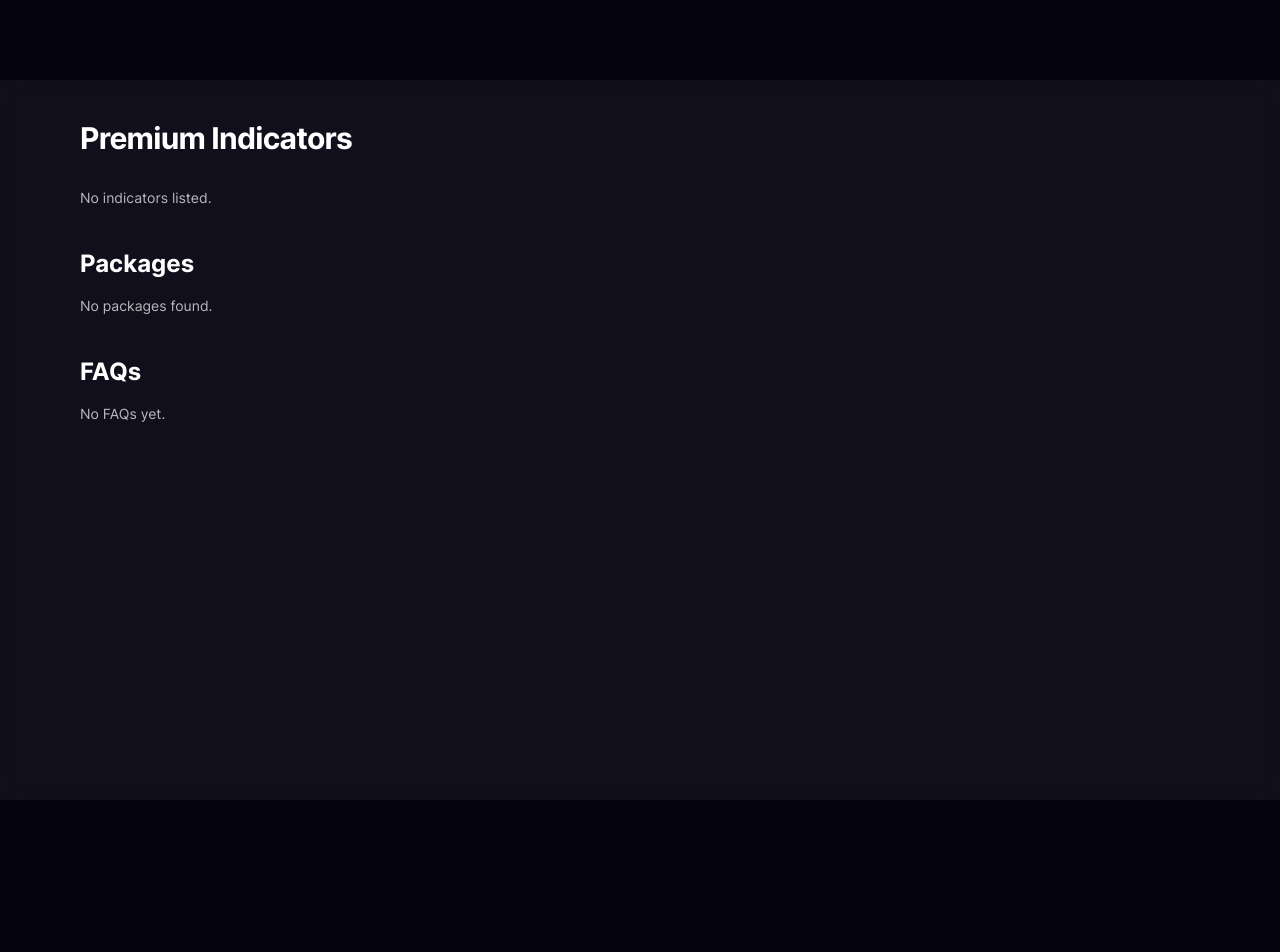
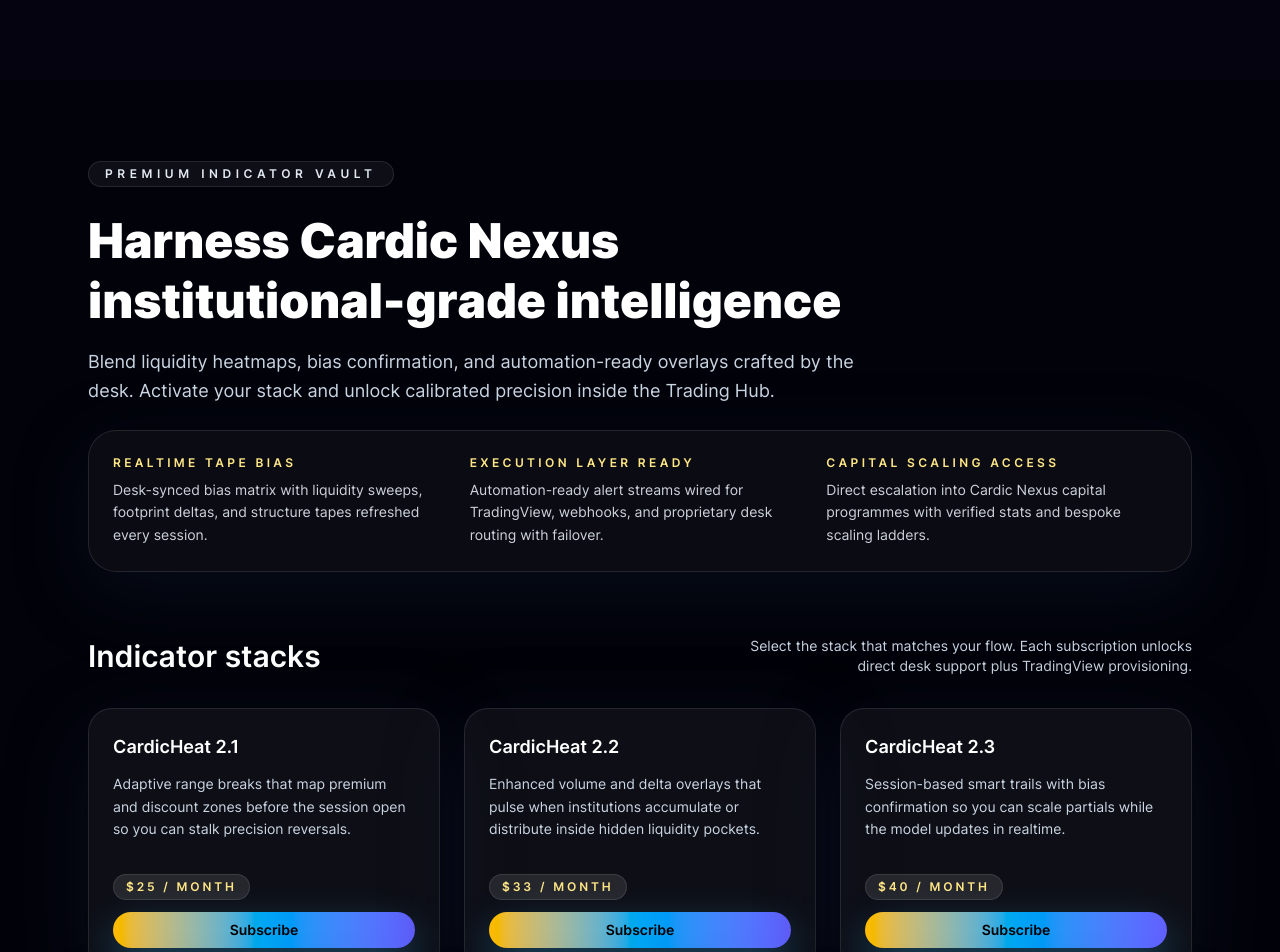
Before and after one commit to Cardicai/CARDIC-NEXUS, a Next.js app: page /indicators in a window 1280 px wide. Shown: the top 952 px of the page. Before the commit the page ends 800 px from the top, so only its background shows below. Built offline with nearby package versions, Linux system fonts and the light colour scheme.

Commit message:
feat: enrich premium indicator hero highlights

```diff
--- a/src/app/indicators/IndicatorPageClient.tsx
+++ b/src/app/indicators/IndicatorPageClient.tsx
@@ -1,9 +1,18 @@
 'use client';
+import Link from 'next/link';
 import React from 'react';
 
-type Stack = { id: string; title: string; description?: string; price?: string };
+type Stack = {
+  id: string;
+  title: string;
+  description?: string;
+  price?: string;
+};
 type Pkg = { id: string; name: string; price?: string; perks?: string[] };
 type Faq = { question: string; answer: string };
+
+const gradientButtonClass =
+  'inline-flex items-center justify-center rounded-full bg-gradient-to-r from-amber-400 via-sky-500 to-indigo-500 px-4 py-2 text-sm font-semibold text-black shadow-[0_18px_40px_rgba(56,189,248,0.35)] transition hover:scale-[1.02] focus-visible:outline focus-visible:outline-2 focus-visible:outline-offset-2 focus-visible:outline-sky-400';
 
 export default function IndicatorPageClient(props: {
   indicatorStacks?: Stack[];
@@ -11,52 +20,189 @@
   faqs?: Faq[];
 }) {
   const { indicatorStacks = [], packages = [], faqs = [] } = props;
+  const heroHighlights = [
+    {
+      title: 'Realtime Tape Bias',
+      description:
+        'Desk-synced bias matrix with liquidity sweeps, footprint deltas, and structure tapes refreshed every session.',
+    },
+    {
+      title: 'Execution Layer Ready',
+      description:
+        'Automation-ready alert streams wired for TradingView, webhooks, and proprietary desk routing with failover.',
+    },
+    {
+      title: 'Capital Scaling Access',
+      description:
+        'Direct escalation into Cardic Nexus capital programmes with verified stats and bespoke scaling ladders.',
+    },
+  ];
 
   return (
-    <div className="mx-auto max-w-6xl px-4 py-10">
-      <h1 className="text-3xl font-bold tracking-tight">Premium Indicators</h1>
+    <div className='relative overflow-hidden bg-[#02030a] text-slate-200'>
+      <div className='pointer-events-none absolute inset-0 -z-[1] bg-[radial-gradient(circle_at_5%_5%,rgba(245,199,107,0.18),transparent_55%),_radial-gradient(circle_at_95%_10%,rgba(56,189,248,0.22),transparent_60%),_radial-gradient(circle_at_50%_85%,rgba(129,140,248,0.16),transparent_65%)]' />
 
-      <section className="mt-8 grid gap-4 sm:grid-cols-2">
-        {indicatorStacks.map((s) => (
-          <div key={s.id} className="rounded-xl border border-white/10 p-4">
-            <h3 className="text-lg font-semibold">{s.title}</h3>
-            {s.description && <p className="mt-1 text-sm opacity-80">{s.description}</p>}
-            {s.price && <p className="mt-2 text-sm">{s.price}</p>}
+      <div className='relative mx-auto flex max-w-6xl flex-col gap-16 px-6 pb-24 pt-20'>
+        <header className='space-y-6 text-center md:text-left'>
+          <span className='inline-flex items-center justify-center rounded-full border border-white/10 bg-white/5 px-4 py-1 text-xs font-semibold uppercase tracking-[0.38em] text-slate-200'>
+            Premium Indicator Vault
+          </span>
+          <div className='space-y-4'>
+            <h1 className='text-balance text-4xl font-black leading-tight text-white md:text-5xl'>
+              Harness Cardic Nexus institutional-grade intelligence
+            </h1>
+            <p className='mx-auto max-w-3xl text-base leading-relaxed text-slate-300 md:mx-0 md:text-lg'>
+              Blend liquidity heatmaps, bias confirmation, and automation-ready
+              overlays crafted by the desk. Activate your stack and unlock
+              calibrated precision inside the Trading Hub.
+            </p>
+          </div>
+          <div className='grid gap-4 rounded-[28px] border border-white/10 bg-white/[0.04] p-6 text-left shadow-[0_20px_70px_rgba(14,23,42,0.45)] sm:grid-cols-3'>
+            {heroHighlights.map((highlight) => (
+              <div key={highlight.title} className='space-y-2'>
+                <p className='text-xs font-semibold uppercase tracking-[0.28em] text-amber-200'>
+                  {highlight.title}
+                </p>
+                <p className='text-sm leading-relaxed text-slate-200/90'>
+                  {highlight.description}
+                </p>
+              </div>
+            ))}
+          </div>
+        </header>
+
+        <section className='space-y-8'>
+          <div className='flex flex-wrap items-center justify-between gap-4'>
+            <h2 className='text-2xl font-semibold text-white md:text-3xl'>
+              Indicator stacks
+            </h2>
+            <p className='text-sm text-slate-300 md:max-w-md md:text-right'>
+              Select the stack that matches your flow. Each subscription unlocks
+              direct desk support plus TradingView provisioning.
+            </p>
+          </div>
+          <div className='grid gap-6 sm:grid-cols-2 lg:grid-cols-3'>
+            {indicatorStacks.map((stack) => (
+              <div
+                key={stack.id}
+                className='group relative flex h-full flex-col justify-between overflow-hidden rounded-3xl border border-white/10 bg-white/[0.05] p-6 shadow-[0_25px_80px_rgba(15,23,42,0.45)] transition duration-300 hover:border-white/30 hover:bg-white/[0.08]'
+              >
+                <div className='space-y-3'>
+                  <h3 className='text-lg font-semibold text-white'>
+                    {stack.title}
+                  </h3>
+                  {stack.description && (
+                    <p className='text-sm leading-relaxed text-slate-300'>
+                      {stack.description}
+                    </p>
+                  )}
+                </div>
+                <div className='mt-8 space-y-3'>
+                  {stack.price && (
+                    <span className='inline-flex items-center rounded-full border border-white/10 bg-white/10 px-3 py-1 text-xs font-semibold uppercase tracking-[0.24em] text-amber-200'>
+                      {stack.price}
+                    </span>
+                  )}
+                  <Link
+                    href={`/checkout?plan=${encodeURIComponent(stack.id)}`}
+                    prefetch={false}
+                    className={`${gradientButtonClass} w-full`}
+                  >
+                    Subscribe
+                  </Link>
+                </div>
               </div>
             ))}
             {indicatorStacks.length === 0 && (
-          <p className="text-sm opacity-70">No indicators listed.</p>
+              <p className='rounded-3xl border border-dashed border-white/20 p-6 text-sm text-slate-300'>
+                No indicator stacks are available right now. Check back soon.
+              </p>
             )}
+          </div>
         </section>
 
-      <h2 className="mt-10 text-2xl font-bold">Packages</h2>
-      <section className="mt-4 grid gap-4 sm:grid-cols-2">
-        {packages.map((p) => (
-          <div key={p.id} className="rounded-xl border border-white/10 p-4">
-            <h3 className="text-lg font-semibold">{p.name}</h3>
-            {p.price && <p className="mt-1 text-sm">{p.price}</p>}
-            {Array.isArray(p.perks) && p.perks.length > 0 && (
-              <ul className="mt-2 list-disc pl-5 text-sm opacity-90">
-                {p.perks.map((perk, i) => (
-                  <li key={i}>{perk}</li>
+        <section className='space-y-8'>
+          <div className='flex flex-wrap items-center justify-between gap-4'>
+            <h2 className='text-2xl font-semibold text-white md:text-3xl'>
+              Curated packages
+            </h2>
+            <p className='text-sm text-slate-300 md:max-w-md md:text-right'>
+              Bundle advanced overlays and guidance into a single pipeline.
+              Packages include staged rollouts and Telegram escalations.
+            </p>
+          </div>
+          <div className='grid gap-6 sm:grid-cols-2 lg:grid-cols-3'>
+            {packages.map((pkg) => (
+              <div
+                key={pkg.id}
+                className='relative flex h-full flex-col overflow-hidden rounded-3xl border border-white/10 bg-gradient-to-b from-white/[0.08] via-white/[0.04] to-white/[0.02] p-6 shadow-[0_30px_90px_rgba(14,18,32,0.55)] transition duration-300 hover:border-white/30 hover:shadow-[0_35px_110px_rgba(14,18,32,0.65)]'
+              >
+                <div className='space-y-3'>
+                  <h3 className='text-lg font-semibold text-white'>
+                    {pkg.name}
+                  </h3>
+                  {pkg.price && (
+                    <span className='inline-flex items-center rounded-full border border-white/10 bg-white/10 px-3 py-1 text-xs font-semibold uppercase tracking-[0.24em] text-sky-200'>
+                      {pkg.price}
+                    </span>
+                  )}
+                  {Array.isArray(pkg.perks) && pkg.perks.length > 0 && (
+                    <ul className='space-y-2 text-sm leading-relaxed text-slate-200/90'>
+                      {pkg.perks.map((perk, index) => (
+                        <li key={index} className='flex gap-2'>
+                          <span className='mt-[0.4em] h-1.5 w-1.5 flex-shrink-0 rounded-full bg-amber-300' />
+                          <span>{perk}</span>
+                        </li>
                       ))}
                     </ul>
                   )}
                 </div>
+                <div className='mt-8'>
+                  <Link
+                    href={`/checkout?plan=${encodeURIComponent(pkg.id)}`}
+                    prefetch={false}
+                    className={`${gradientButtonClass} w-full`}
+                  >
+                    Subscribe
+                  </Link>
+                </div>
+              </div>
             ))}
-        {packages.length === 0 && <p className="text-sm opacity-70">No packages found.</p>}
+            {packages.length === 0 && (
+              <p className='rounded-3xl border border-dashed border-white/20 p-6 text-sm text-slate-300'>
+                No curated packages are available. Contact the desk for bespoke
+                access.
+              </p>
+            )}
+          </div>
         </section>
 
-      <h2 className="mt-10 text-2xl font-bold">FAQs</h2>
-      <section className="mt-4 space-y-3">
-        {faqs.map((f, i) => (
-          <details key={i} className="rounded-xl border border-white/10 p-4">
-            <summary className="cursor-pointer font-medium">{f.question}</summary>
-            <p className="mt-2 text-sm opacity-80">{f.answer}</p>
+        <section className='space-y-6'>
+          <h2 className='text-2xl font-semibold text-white md:text-3xl'>
+            FAQs
+          </h2>
+          <div className='space-y-4'>
+            {faqs.map((faq, index) => (
+              <details
+                key={`${faq.question}-${index}`}
+                className='group overflow-hidden rounded-3xl border border-white/10 bg-white/[0.04] p-6 transition hover:border-white/25'
+              >
+                <summary className='cursor-pointer text-base font-semibold text-white marker:text-amber-300'>
+                  {faq.question}
+                </summary>
+                <p className='mt-3 text-sm leading-relaxed text-slate-300'>
+                  {faq.answer}
+                </p>
               </details>
             ))}
-        {faqs.length === 0 && <p className="text-sm opacity-70">No FAQs yet.</p>}
+            {faqs.length === 0 && (
+              <p className='rounded-3xl border border-dashed border-white/20 p-6 text-sm text-slate-300'>
+                No FAQs yet. Reach out to the desk for personalised guidance.
+              </p>
+            )}
+          </div>
         </section>
+      </div>
     </div>
   );
 }
--- a/src/app/indicators/page.tsx
+++ b/src/app/indicators/page.tsx
@@ -1,5 +1,12 @@
+import { indicatorFaqs, indicatorPackages, indicatorStacks } from './data';
 import IndicatorPageClient from './IndicatorPageClient';
 
 export default function IndicatorsPage() {
-  return <IndicatorPageClient />;
+  return (
+    <IndicatorPageClient
+      indicatorStacks={indicatorStacks}
+      packages={indicatorPackages}
+      faqs={indicatorFaqs}
+    />
+  );
 }
--- a/src/components/UnlockTokenGate.tsx
+++ b/src/components/UnlockTokenGate.tsx
@@ -8,7 +8,7 @@
   token?: string;
 };
 
-const DEFAULT_TOKEN = 'Cardic2025';
+const DEFAULT_TOKEN = 'CARDIC NEXUS';
 
 export default function UnlockTokenGate({
   children,
```
Lines whose indentation alone changed are shown as unchanged.
